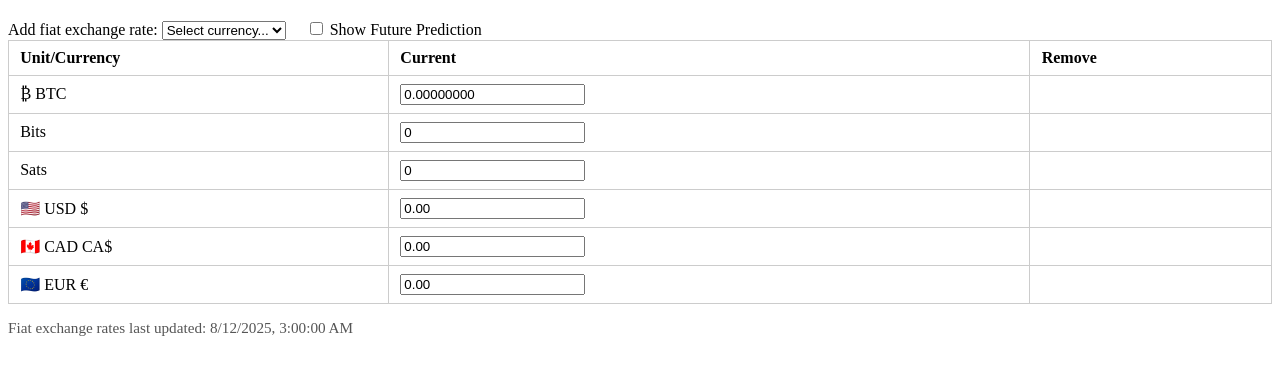
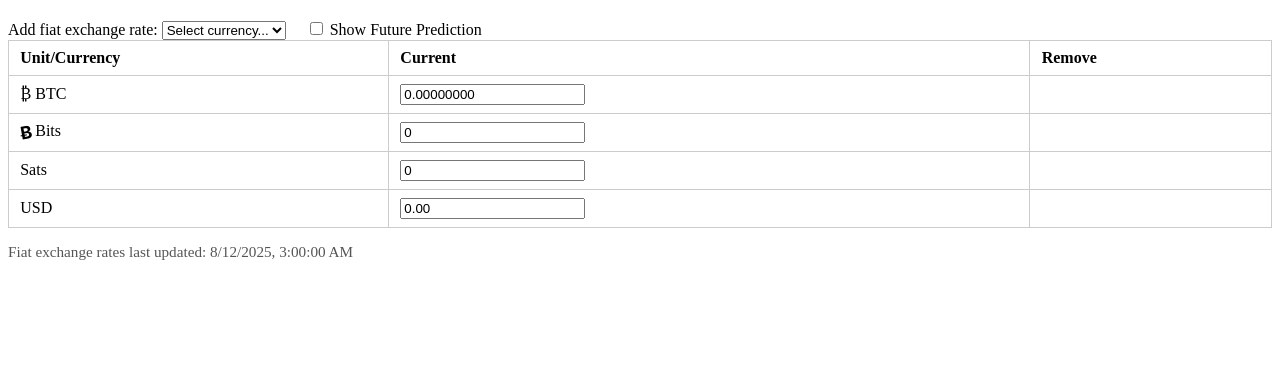
Before and after one commit to BTCMcBoatface/btcmcboatface.github.io, a plain HTML site: page exchange-buddy/index.html in a window 1280 px wide. Shown: the part 61-436 px from the top of the page. Drawn offline with Linux system fonts and the light colour scheme.

Commit message:
Update index.html
Restored Bits logo and fixed issues with something else. STRAIGHT TO MAIN

```diff
--- a/exchange-buddy/index.html
+++ b/exchange-buddy/index.html
@@ -2,7 +2,7 @@
 <html lang="en">
 <head>
   <meta charset="UTF-8">
-  <title>Bitcoin Converter (Responsive, Bugfixed)</title>
+  <title>Bitcoin Converter (Responsive, State-Preserving)</title>
   <meta name="viewport" content="width=device-width, initial-scale=1.0">
   <style>
     .responsive-table-container {
@@ -50,7 +50,20 @@
         border-bottom: none;
       }
     }
+    /* Try to restore Bits symbol styling (fallback if not found) */
+    .Bits-Symbol_tilt {
+      font-family: 'Inter', 'Arial', sans-serif;
+      font-style: normal;
+      font-weight: bold;
+      display: inline-block;
+      transform: rotate(-10deg);
+      font-size: 1.1em;
+      vertical-align: middle;
+      letter-spacing: -1px;
+    }
   </style>
+  <!-- Attempt to load bitsSymbol.js for Bits icon if it exists -->
+  <script src="bitsSymbol.js"></script>
 </head>
 <body>
   <h1>Bitcoin Converter</h1>
@@ -112,21 +125,17 @@
     // --- Core units ---
     const coreUnits = [
       { key: 'btc', label: 'BTC', symbol: '₿', step: '0.00000001' },
-      { key: 'bits', label: 'Bits', symbol: '', step: '0.01' },
-      { key: 'sats', label: 'Sats', symbol: '', step: '1' }
-      // USD, CAD, EUR moved to fiat rendering below
+      { key: 'bits', label: 'Bits', symbol: '<i class="Bits-Symbol_tilt">Ƀ</i>', step: '0.01' },
+      { key: 'sats', label: 'Sats', symbol: '', step: '1' },
+      { key: 'usd', label: 'USD', symbol: '', step: '0.01' }
     ];
-
-    // --- Default fiat currencies (in order) ---
-    const defaultFiats = ['USD', 'CAD', 'EUR'];
 
     function getInputId(key, future = false) {
       return `${key}-input${future ? '-future' : ''}`;
     }
     function getCurrencyLabel(code) {
       const data = currencyMetadata[code];
-      // Show emoji, code, and symbol if present
-      return data ? `${data.emoji ? data.emoji + ' ' : ''}${code} ${data.symbol || ''}`.trim() : code;
+      return data ? `${data.emoji || ''} ${code} ${data.symbol || ''}` : code;
     }
     function getCurrencySymbol(code) {
       const data = currencyMetadata[code];
@@ -134,7 +143,6 @@
     }
 
     async function loadData() {
-      // Load exchange rates
       const ratesRes = await fetch('exchange-rates.json');
       const ratesData = await ratesRes.json();
       exchangeRates = ratesData.rates;
@@ -142,18 +150,15 @@
       document.getElementById('last-updated').textContent =
         `Fiat exchange rates last updated: ${lastUpdated.toLocaleString()}`;
 
-      // Load metadata
       const metaRes = await fetch('fiat-country-flags.json');
       const metaData = await metaRes.json();
       currencyMetadata = {};
       metaData.currencies.forEach(c => { currencyMetadata[c.code] = c; });
 
-      // Load configured currencies
       const configRes = await fetch('currencies.json');
       const configData = await configRes.json();
       currenciesConfig = configData.currencies;
 
-      ensureDefaultFiats();
       populateCurrencySelector();
       renderFutureCurrencySelector();
       renderTable();
@@ -161,34 +166,10 @@
       updateFutureControls();
     }
 
-    // --- Ensure USD, CAD, EUR are always present (in order) ---
-    function ensureDefaultFiats() {
-      // Only add if not present, and always at the correct order at start
-      let newActive = [];
-      defaultFiats.forEach(code => {
-        if (!activeCurrencies.includes(code)) newActive.push(code);
-      });
-      // Remove any existing USD/CAD/EUR not at start, and keep the rest of user's list
-      activeCurrencies = [
-        ...defaultFiats.filter(code => activeCurrencies.includes(code)),
-        ...activeCurrencies.filter(c => !defaultFiats.includes(c))
-      ];
-      // Add new ones (for first load)
-      newActive.forEach(code => activeCurrencies.unshift(code));
-      // Clean up: only unique, in order: USD, CAD, EUR, then other user-added
-      activeCurrencies = [...new Set([
-        ...defaultFiats,
-        ...activeCurrencies.filter(c => !defaultFiats.includes(c))
-      ])];
-      savePreferences();
-    }
-
     function populateCurrencySelector() {
       const selector = document.getElementById('currency-selector');
       selector.innerHTML = '<option value="">Select currency...</option>';
       currenciesConfig.slice().sort().forEach(code => {
-        // Don't show if already active
-        if (activeCurrencies.includes(code)) return;
         const label = getCurrencyLabel(code);
         const option = document.createElement('option');
         option.value = code;
@@ -206,7 +187,6 @@
         opt.textContent = getCurrencyLabel(code);
         sel.appendChild(opt);
       });
-      // Default to first active if not set
       if (!currentFutureCurrency || !activeCurrencies.includes(currentFutureCurrency)) {
         currentFutureCurrency = activeCurrencies[0] || null;
       }
@@ -219,26 +199,33 @@
           : '';
     }
 
-    function renderTable() {
+    function renderTable(savedValues = {}) {
       const tbody = document.getElementById('conversion-table-body');
       tbody.innerHTML = '';
-      // --- Render core units (BTC, Bits, Sats) ---
+
       coreUnits.forEach(unit => {
         const tr = document.createElement('tr');
         const tdLabel = document.createElement('td');
-        tdLabel.textContent = unit.symbol ? `${unit.symbol} ${unit.label}` : unit.label;
+        // For Bits, use the exact markup from earlier version
+        if (unit.key === 'bits') {
+          tdLabel.innerHTML = `<i class="Bits-Symbol_tilt">Ƀ</i> Bits`;
+        } else if (unit.symbol && unit.key !== 'bits') {
+          tdLabel.textContent = `${unit.symbol} ${unit.label}`;
+        } else {
+          tdLabel.textContent = unit.label;
+        }
         tdLabel.setAttribute('data-label', 'Unit/Currency');
         tr.appendChild(tdLabel);
         const tdCurrent = document.createElement('td');
         tdCurrent.appendChild(
-          createInputField(unit.key, false, unit.step, unit.label)
+          createInputField(unit.key, false, unit.step, unit.label, false, savedValues[getInputId(unit.key)])
         );
         tdCurrent.setAttribute('data-label', 'Current');
         tr.appendChild(tdCurrent);
         const tdFuture = document.createElement('td');
         tdFuture.style.display = showFuture() ? '' : 'none';
         tdFuture.appendChild(
-          createInputField(unit.key, true, unit.step, unit.label, true)
+          createInputField(unit.key, true, unit.step, unit.label, true, savedValues[getInputId(unit.key, true)])
         );
         tdFuture.setAttribute('data-label', 'Future');
         tr.appendChild(tdFuture);
@@ -247,8 +234,9 @@
         tr.appendChild(tdRemove);
         tbody.appendChild(tr);
       });
-      // --- Render fiat currencies (including USD, CAD, EUR as normal fiats) ---
+
       activeCurrencies.forEach(code => {
+        if (code === 'USD') return;
         const tr = document.createElement('tr');
         const tdLabel = document.createElement('td');
         tdLabel.textContent = getCurrencyLabel(code);
@@ -256,21 +244,19 @@
         tr.appendChild(tdLabel);
         const tdCurrent = document.createElement('td');
         tdCurrent.appendChild(
-          createInputField(code.toLowerCase(), false, '0.01', code)
+          createInputField(code.toLowerCase(), false, '0.01', code, false, savedValues[getInputId(code.toLowerCase())])
         );
         tdCurrent.setAttribute('data-label', 'Current');
         tr.appendChild(tdCurrent);
         const tdFuture = document.createElement('td');
         tdFuture.style.display = showFuture() ? '' : 'none';
         tdFuture.appendChild(
-          createInputField(code.toLowerCase(), true, '0.01', code, true)
+          createInputField(code.toLowerCase(), true, '0.01', code, true, savedValues[getInputId(code.toLowerCase(), true)])
         );
         tdFuture.setAttribute('data-label', 'Future');
         tr.appendChild(tdFuture);
         const tdRemove = document.createElement('td');
         tdRemove.setAttribute('data-label', 'Remove');
-        // Only allow removing if not a default fiat (USD, CAD, EUR)
-        if (!defaultFiats.includes(code)) {
         const btn = document.createElement('button');
         btn.textContent = '×';
         btn.setAttribute('aria-label', `Remove ${code}`);
@@ -284,14 +270,13 @@
           updateAll();
         };
         tdRemove.appendChild(btn);
-        }
         tr.appendChild(tdRemove);
         tbody.appendChild(tr);
       });
       document.getElementById('future-th').style.display = showFuture() ? '' : 'none';
     }
 
-    function createInputField(key, future, step, label, readOnly = false) {
+    function createInputField(key, future, step, label, readOnly = false, value = '') {
       const input = document.createElement('input');
       input.type = 'number';
       input.step = step;
@@ -299,6 +284,7 @@
       input.name = getInputId(key, future);
       input.setAttribute('aria-label', (future ? 'Future ' : 'Current ') + label);
       input.readOnly = !!readOnly;
+      if (value !== undefined && value !== null) input.value = value;
       if (!future && !readOnly) {
         input.addEventListener('input', (e) => {
           if (e.target.value !== '') {
@@ -312,17 +298,17 @@
     document.getElementById('currency-selector').addEventListener('change', function(e) {
       const code = e.target.value;
       if (code && !activeCurrencies.includes(code)) {
+        // --- Save current values ---
+        const savedValues = getAllInputValues();
         activeCurrencies.push(code);
-        // Clear all inputs to 0 when new currency is added (revert state)
-        resetAllInputs();
         savePreferences();
-        updateAll();
+        updateAll(savedValues);
       }
       e.target.value = '';
     });
 
     document.getElementById('show-future-checkbox').addEventListener('change', function() {
-      updateAll();
+      updateAll(getAllInputValues());
     });
 
     document.getElementById('future-currency-selector').addEventListener('change', function(e) {
@@ -358,16 +344,14 @@
         btcValue = value / 1e6;
       } else if (sourceKey === 'sats') {
         btcValue = value / 1e8;
-      } else if (exchangeRates[sourceKey.toUpperCase()]) {
-        // Any fiat (including USD, CAD, EUR, or user-added)
+      } else if (sourceKey === 'usd') {
+        btcValue = value / (1 / exchangeRates['BTC']);
+      } else {
         const upper = sourceKey.toUpperCase();
         const rateUsd = exchangeRates[upper];
         if (!rateUsd) return;
-        // USD value = entered value / exchange rate
         const usdValue = value / rateUsd;
         btcValue = usdValue / (1 / exchangeRates['BTC']);
-      } else {
-        return;
       }
       recalculateAll(btcValue, sourceKey);
     }
@@ -387,7 +371,7 @@
         futureRates[currentFutureCurrency] &&
         typeof exchangeRates[currentFutureCurrency] !== "undefined"
       ) {
-        const nowRate = exchangeRates[currentFutureCurrency]; // USD per 1 unit of selected fiat
+        const nowRate = exchangeRates[currentFutureCurrency];
         const usdPerBtc = 1 / exchangeRates['BTC'];
         const nowFiatPerBtc = usdPerBtc * nowRate;
         const futureFiatPerBtc = futureRates[currentFutureCurrency];
@@ -396,7 +380,6 @@
         }
       }
 
-      // --- CORE UNITS ---
       coreUnits.forEach(unit => {
         if (skipKey === unit.key) return;
         let val = '';
@@ -406,14 +389,15 @@
           val = btcValue * 1e6;
         } else if (unit.key === 'sats') {
           val = btcValue * 1e8;
+        } else if (unit.key === 'usd') {
+          val = btcValue * (1 / exchangeRates['BTC']);
         }
         document.getElementById(getInputId(unit.key)).value =
           typeof val === 'number' && !isNaN(val)
             ? (unit.key === 'btc'
                 ? val.toLocaleString('en-US', { minimumFractionDigits: 8, maximumFractionDigits: 8 })
-                : val.toFixed(0))
+                : val.toFixed(unit.key === 'usd' ? 2 : 0))
             : '';
-        // Future
         if (showFuture()) {
           let futureVal = '';
           if (unit.key === 'btc') {
@@ -422,20 +406,21 @@
             futureVal = btcValue * 1e6;
           } else if (unit.key === 'sats') {
             futureVal = btcValue * 1e8;
+          } else if (unit.key === 'usd') {
+            futureVal = btcValue * (1 / exchangeRates['BTC']) * futureMultiplier;
           }
           document.getElementById(getInputId(unit.key, true)).value =
             typeof futureVal === 'number' && !isNaN(futureVal)
               ? (unit.key === 'btc'
                   ? futureVal.toLocaleString('en-US', { minimumFractionDigits: 8, maximumFractionDigits: 8 })
-                  : futureVal.toFixed(0))
+                  : futureVal.toFixed(unit.key === 'usd' ? 2 : 0))
               : '';
         }
       });
 
-      // --- FIAT CURRENCIES (USD, CAD, EUR, etc.) ---
       activeCurrencies.forEach(code => {
         const key = code.toLowerCase();
-        if (!exchangeRates[code]) return;
+        if (key === 'usd') return;
         if (skipKey === key) return;
         const rate = exchangeRates[code];
         if (!rate) return;
@@ -461,13 +446,32 @@
         showFuture() && activeCurrencies.length > 0 ? '' : 'none';
     }
 
-    function updateAll() {
-      ensureDefaultFiats();
+    function updateAll(savedValues = {}) {
       populateCurrencySelector();
       renderFutureCurrencySelector();
-      renderTable();
+      renderTable(savedValues);
       recalculateAll();
       updateFutureControls();
+    }
+
+    function getAllInputValues() {
+      // Get all current and future input values by id
+      const ids = [];
+      coreUnits.forEach(unit => {
+        ids.push(getInputId(unit.key));
+        ids.push(getInputId(unit.key, true));
+      });
+      activeCurrencies.forEach(code => {
+        const key = code.toLowerCase();
+        ids.push(getInputId(key));
+        ids.push(getInputId(key, true));
+      });
+      const values = {};
+      ids.forEach(id => {
+        const el = document.getElementById(id);
+        if (el) values[id] = el.value;
+      });
+      return values;
     }
 
     function loadPreferences() {
@@ -488,22 +492,6 @@
       }), 365);
     }
 
-    // --- Reset all input fields to 0 (except future fields) ---
-    function resetAllInputs() {
-      // Core units
-      coreUnits.forEach(unit => {
-        const id = getInputId(unit.key);
-        const el = document.getElementById(id);
-        if (el) el.value = '';
-      });
-      // Currencies
-      activeCurrencies.forEach(code => {
-        const id = getInputId(code.toLowerCase());
-        const el = document.getElementById(id);
-        if (el) el.value = '';
-      });
-    }
-
     document.addEventListener('DOMContentLoaded', async function() {
       loadPreferences();
       await loadData();
```
Lines whose indentation alone changed are shown as unchanged.
